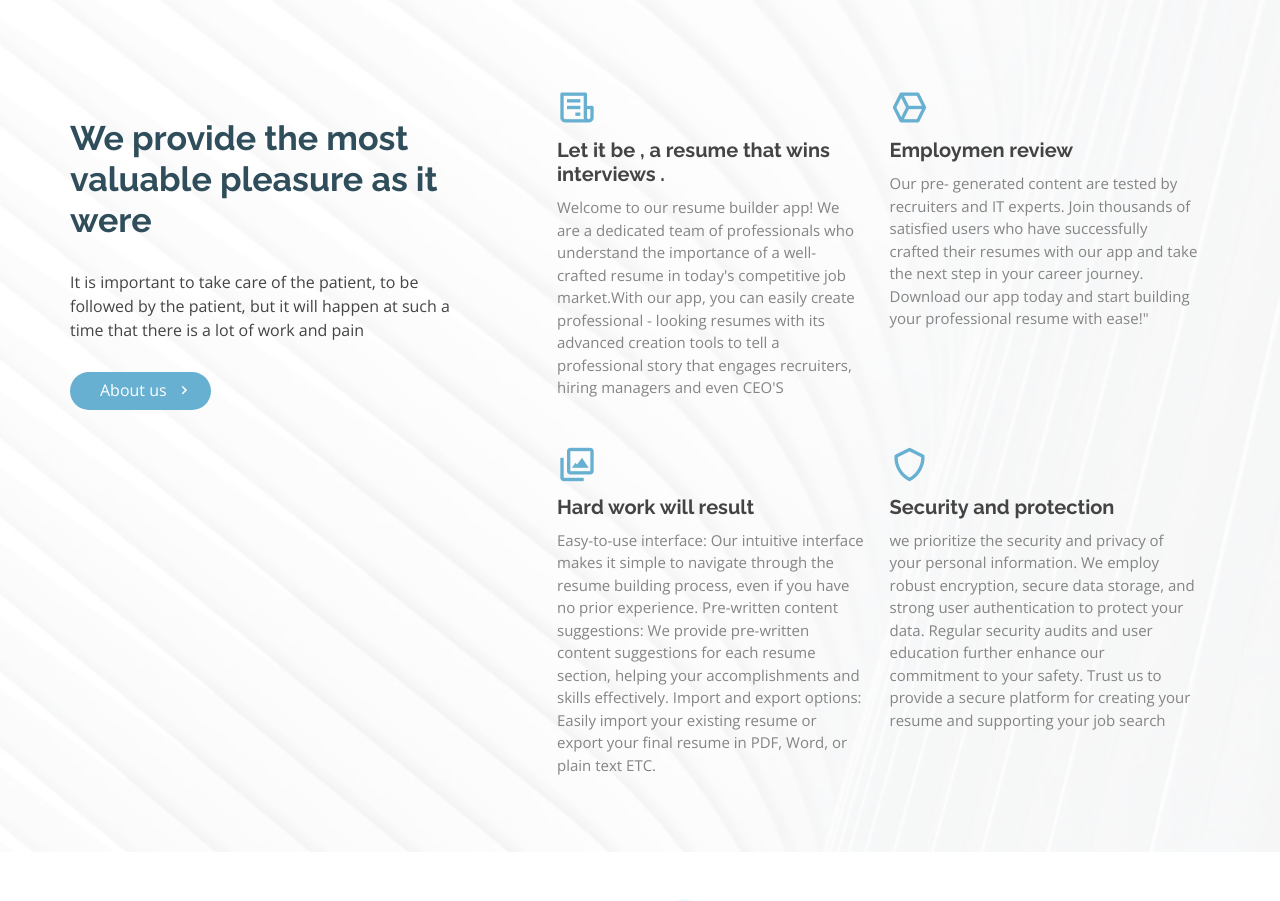
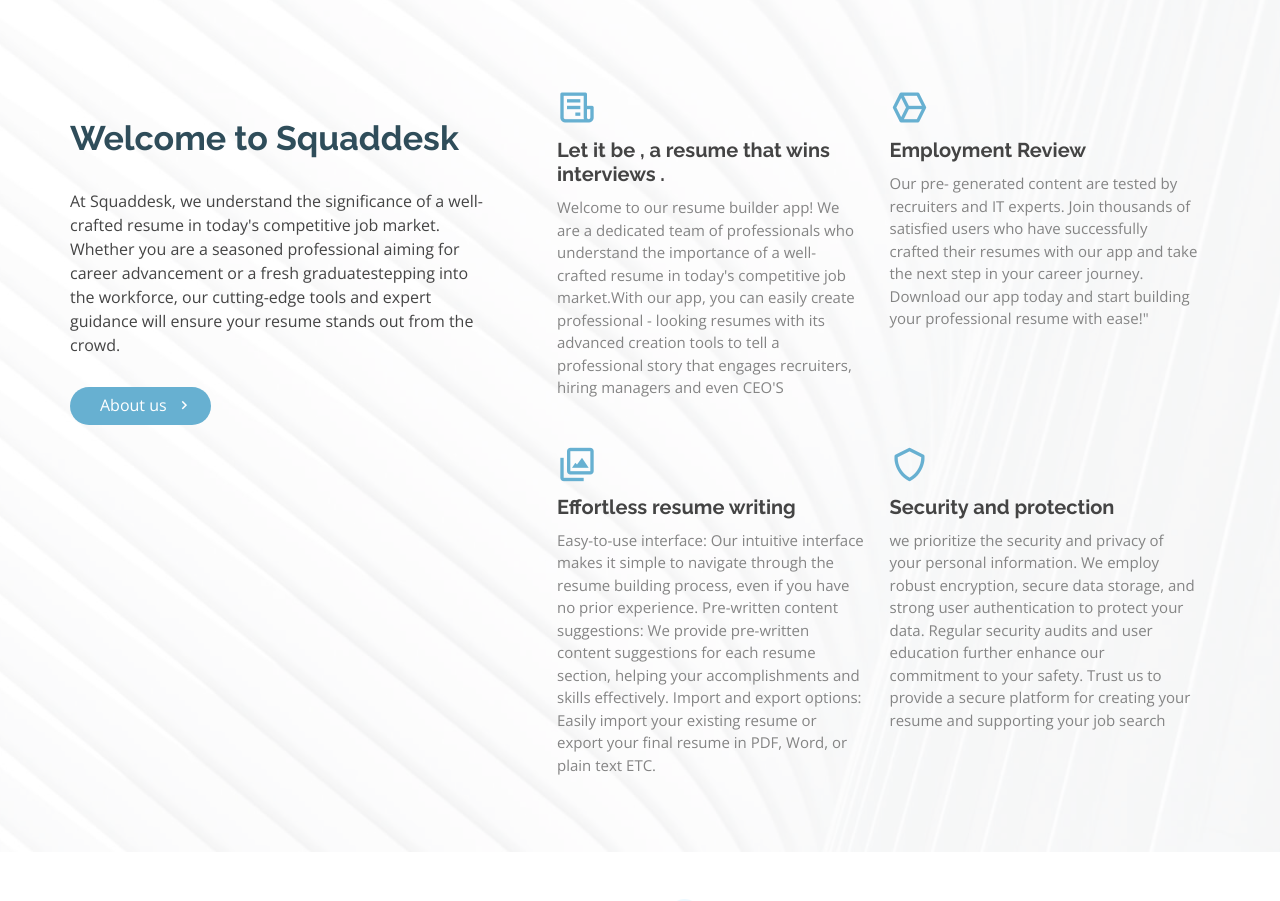
Before and after one commit to yaiphamei23/Squaddesk, a plain HTML site: page index.html in a window 1280 px wide. Shown: the part 802-1703 px from the top of the page. Drawn offline with nearby package versions, Linux system fonts and the light colour scheme.

Commit message:
Add files via upload

```diff
--- a/index.html
+++ b/index.html
@@ -81,9 +81,11 @@
         <div class="row no-gutters">
           <div class="content col-xl-5 d-flex align-items-stretch" data-aos="fade-up">
             <div class="content">
-              <h3>We provide the most valuable pleasure as it were</h3>
+              <h3>Welcome to Squaddesk</h3>
               <p>
-                It is important to take care of the patient, to be followed by the patient, but it will happen at such a time that there is a lot of work and pain
+                At Squaddesk, we understand the significance of a well-crafted resume in today's competitive job market.
+                Whether you are a seasoned professional aiming for career advancement or a fresh graduatestepping into the workforce,
+                 our cutting-edge tools and expert guidance will ensure your resume stands out from the crowd.
               </p>
               <a href="#" class="about-btn">About us <i class="bx bx-chevron-right"></i></a>
             </div>
@@ -98,12 +100,12 @@
                 </div>
                 <div class="col-md-6 icon-box" data-aos="fade-up" data-aos-delay="200">
                   <i class="bx bx-cube-alt"></i>
-                  <h4>Employmen review</h4>
+                  <h4>Employment Review</h4>
                   <p>Our pre- generated content are tested by recruiters and IT experts. Join thousands of satisfied users who have successfully crafted their resumes with our app and take the next step in your career journey. Download our app today and start building your professional resume with ease!"</p>
                 </div>
                 <div class="col-md-6 icon-box" data-aos="fade-up" data-aos-delay="300">
                   <i class="bx bx-images"></i>
-                  <h4>Hard work will result</h4>
+                  <h4>Effortless resume writing</h4>
                   <p>Easy-to-use interface: Our intuitive interface makes it simple to navigate through the resume building process, even if you have no prior experience.
 
 Pre-written content suggestions: We provide pre-written content suggestions for each resume section, helping  your accomplishments and skills effectively.
```
